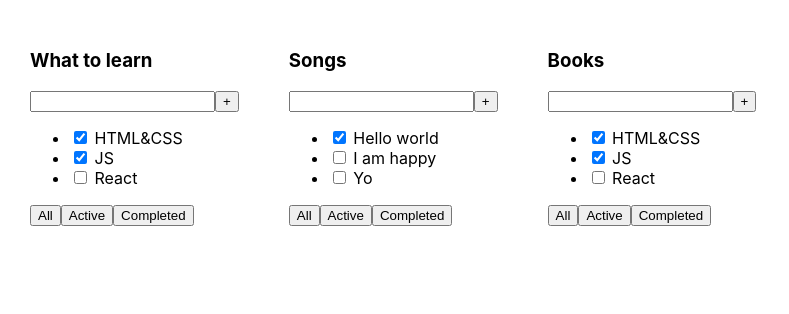
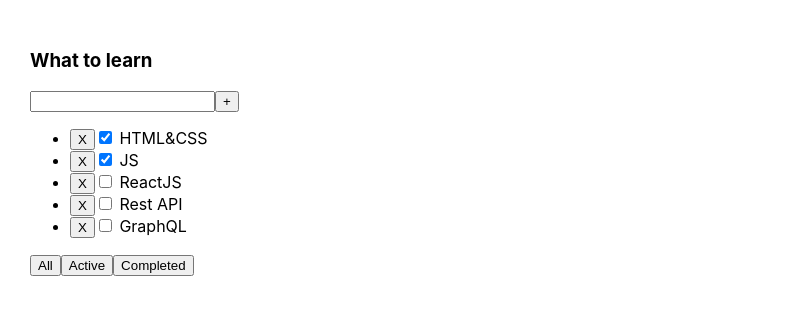
Before and after one commit to Astarothe/Todolist, a React (Create React App) app: page / in a window 1280 px wide. Shown: the top 314 px of the page, without its empty margins (0-789 px from the left). Built offline with nearby package versions, Linux system fonts and the light colour scheme.

Commit message:
feat: add Todolist. add removeTask function, and add filterTask function

```diff
--- a/src/App.tsx
+++ b/src/App.tsx
@@ -1,28 +1,47 @@
-import React from 'react';
+import React, {useState} from 'react';
 import './App.css';
-import {Todolist} from "./Todolist";
+import {Todolist} from './Todolist';
+
+export type IsDoneType = "All" | "Active" | "Completed"
 
 function App() {
 
-    const task1 = [
-    {id: 1, title: "HTML&CSS", isDone: true },
-    {id: 2, title: "JS", isDone: true },
-    {id: 3, title: "React", isDone: false }
-    ];
+    let [tasks, setTasks] = useState([
+        {id: 1, title: "HTML&CSS", isDone: true},
+        {id: 2, title: "JS", isDone: true},
+        {id: 3, title: "ReactJS", isDone: false},
+        {id: 4, title: "Rest API", isDone: false},
+        {id: 5, title: "GraphQL", isDone: false},
+    ]);
+    let newTasks = tasks;
 
-    const task2 = [
-    {id: 1, title: "Hello world", isDone: true},
-    {id: 2, title: "I am happy", isDone: false},
-    {id: 3, title: "Yo", isDone: false}
-    ]
+    const removeTasks = (id: number) => {
+        newTasks = tasks.filter(t => t.id !== id);
+        console.log(newTasks,tasks);
+        setTasks(newTasks)
+    }
+
+    const [filter, setFilter] = useState<IsDoneType>("All")
+
+    const filterTasks = (isDone: IsDoneType) => {
+        setFilter(isDone)
+    }
+
+    if (filter === "Active") {
+        newTasks = newTasks.filter(t => !t.isDone)
+    } else if (filter === "Completed") {
+        newTasks = newTasks.filter(t => t.isDone)
+    }
 
     return (
-        <div className={"App"}>
-            <Todolist title={"What to learn"} tasks={task1} />
-            <Todolist title={"Songs"} tasks={task2} />
-            <Todolist title={"Books"} tasks={task1} />
+        <div className="App">
+            <Todolist title="What to learn"
+                      tasks={newTasks}
+                      removeTasks={removeTasks}
+                      filterTasks={filterTasks}/>
+
         </div>
-    )
+    );
 }
 
 export default App;
--- a/src/Todolist.tsx
+++ b/src/Todolist.tsx
@@ -1,36 +1,37 @@
-import React from "react";
+import React from 'react';
+import {IsDoneType} from "./App";
 
-type inArray = {
+
+
+type TaskType = {
     id: number
     title: string
     isDone: boolean
 }
 
-type TodolistPropsType = {
+type PropsType = {
     title: string
-    tasks: Array<inArray>
+    tasks: Array<TaskType>
+    removeTasks: (id: number) => void
+    filterTasks: (isDone: IsDoneType) => void
 }
 
-export function Todolist(props: TodolistPropsType) {
-    return (
-        <div>
-            <div>
+export function Todolist(props: PropsType) {
+    return <div>
         <h3>{props.title}</h3>
         <div>
             <input/>
             <button>+</button>
         </div>
         <ul>
-                    <li><input type="checkbox" checked={props.tasks[0].isDone}/> <span>{props.tasks[0].title}</span></li>
-                    <li><input type="checkbox" checked={props.tasks[1].isDone}/> <span>{props.tasks[1].title}</span></li>
-                    <li><input type="checkbox" checked={props.tasks[2].isDone}/> <span>{props.tasks[2].title}</span></li>
+            {props.tasks.map(t => <li key={t.id}>
+                <button onClick={() => props.removeTasks(t.id)}>X</button>
+                <input type="checkbox" checked={t.isDone}/> <span>{t.title}</span></li>)}
         </ul>
         <div>
-                    <button>All</button>
-                    <button>Active</button>
-                    <button>Completed</button>
+            <button onClick={() => props.filterTasks("All")}>All</button>
+            <button onClick={() => props.filterTasks("Active")}>Active</button>
+            <button onClick={() => props.filterTasks("Completed")}>Completed</button>
         </div>
     </div>
-        </div>
-    )
 }
```
Lines whose indentation alone changed are shown as unchanged.
